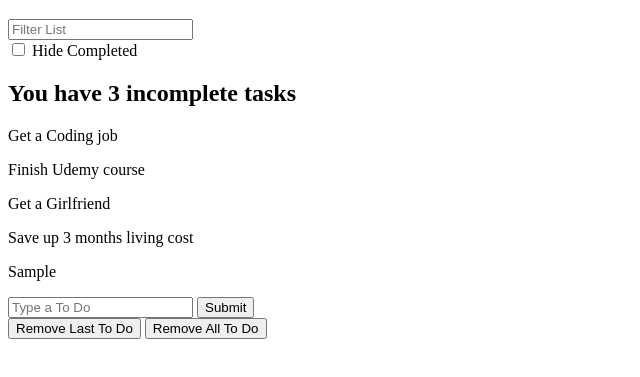
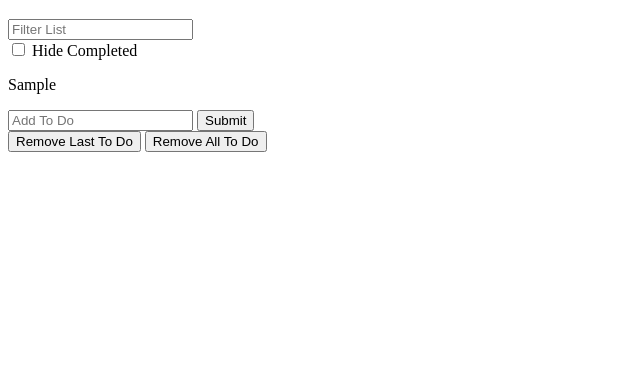
Before and after one commit to jordanwuuuu/UdemyAMBackups, a plain HTML site: page ToDo-filter-challenge/index.html in a window 1280 px wide. Both pictures are taken after typing "Sample" into the empty fields and a click on the button "Submit". Shown: the part 61-438 px from the top of the page, without its empty margins (0-640 px from the left). Drawn offline with Linux system fonts and the light colour scheme.

Commit message:
feat(UdemyNotesapp):30/05/21

```diff
--- a/ToDo-filter-challenge/index.html
+++ b/ToDo-filter-challenge/index.html
@@ -14,12 +14,13 @@
         <input type="checkbox" id="hide-completed"> Hide Completed
     </label>
     <div id='toDoList'></div>
-    <form id='addNewTodDoForm'>
-        <input type="text" placeholder="Type a To Do" name="newToDo">
+    <form id='addNewToDoForm'>
+        <input type="text" placeholder="Add To Do" name="newToDo">
         <button> Submit </button>
     </form>
     <button id='remove_last_note'>Remove Last To Do</button>
     <button id='remove_all_notes'>Remove All To Do</button>
+    <script src='to-dos-function.js'></script>
     <script src='to-do-app.js'></script>
 </body>
 <footer>
--- a/ToDo-filter-challenge/to-do-app.js
+++ b/ToDo-filter-challenge/to-do-app.js
@@ -1,87 +1,31 @@
-
-const arrayOfIncompleteToDos = [];
-
-const toDosList = [{
-    'title': 'Get a Coding job',
-    'completed': true
-}, {
-    'title': 'Finish Udemy course',
-    'completed': false
-}, {
-    'title': 'Get a Girlfriend',
-    'completed': true
-}, {
-    'title': 'Save up 3 months living cost',
-    'completed': false
-}]
+const toDoList = toDosInLocalStorage();
 
 const filters = {
     searchText: '',
     hideCompleted: false,
 };
 
-const renderToDos = function (toDosList, filters) {
-    const filteredToDos = toDosList.filter(function (todo) {
-        const searchTextMatch = todo.title.toLowerCase().includes(filters.searchText.toLowerCase());
-        const hideCompleted = !filters.completed || !todo.completed;
-        return searchTextMatch && hideCompleted;
-    })
+renderToDos(toDoList, filters);
 
-    const incompleteToDos = filteredToDos.filter(function (todo) {
-        return !todo.completed
-    });
-    document.querySelector('#toDoList').innerHTML = '';
-
-    const summaryOfTodos = document.createElement('h2')
-    summaryOfTodos.textContent = `You have ${incompleteToDos.length} incomplete tasks`;
-    document.querySelector('#toDoList').appendChild(summaryOfTodos);
-
-    filteredToDos.forEach(function (todos) {
-        const toDo = document.createElement('p')
-        toDo.textContent = todos.title
-        document.querySelector('#toDoList').appendChild(toDo)
-    })
-}
-
-renderToDos(toDosList, filters);
-
-document.querySelector('#addNewTodDoForm').addEventListener('submit', function (event) {
+document.querySelector('#addNewToDoForm').addEventListener('submit', function (event) {
     event.preventDefault();
     const value = event.target.elements.newToDo.value;
     const newItem = {
         'title': value,
         'completed': false
     };
-    toDosList.push(newItem);
-    renderToDos(toDosList, filters)
+    toDoList.push(newItem);
+    saveToDos();
+    renderToDos(toDoList, filters)
     event.target.elements.newToDo.value = '';
 })
 
 document.querySelector('#search-text').addEventListener('input', function (event) {
     filters.searchText = event.target.value;
-    console.log('>> Search text:', filters.searchText);
-    renderToDos(toDosList, filters)
+    renderToDos(toDoList, filters)
 })
 
 document.querySelector('#hide-completed').addEventListener('change', function (e) {
     filters.hideCompleted = e.target.checked;
-    renderToDos(toDosList, filters)
+    renderToDos(toDoList, filters)
 })
-
-// function renderAll() {
-//     allnotes();
-//     incompleteToDos();
-//     printIncompleteToDo();
-// }
-
-
-// function printIncompleteToDo() {
-//     document.querySelector('.incomplete-todo').appendChild(ICTD);
-// }
-
-// document.querySelector('#textInput').addEventListener('input', function (e) {
-//     filters.searchText = e.target.value;
-//  //   renderNotes(notes, filters);
-// })
-
-// renderAll()
--- /dev/null
+++ b/ToDo-filter-challenge/to-dos-function.js
@@ -0,0 +1,50 @@
+function toDosInLocalStorage() {
+    const savedToDos = localStorage.getItem('toDos')
+    if (savedToDos !== null) {
+        return JSON.parse(savedToDos);
+    } else {
+        return [];
+    }
+}
+
+function saveToDos() {
+    localStorage.setItem('toDos', JSON.stringify(toDoList));
+}
+
+// render app
+
+const renderToDos = function (toDoList, filters) {
+    const filteredToDos = toDoList.filter(function (todo) {
+        const searchTextMatch = todo.title.toLowerCase().includes(filters.searchText.toLowerCase());
+        const hideCompleted = !filters.completed || !todo.completed;
+        return searchTextMatch && hideCompleted;
+    })
+
+    const incompleteToDos = filteredToDos.filter(function (todo) {
+        return !todo.completed
+    });
+    document.querySelector('#toDoList').innerHTML = '';
+    document.querySelector('#toDoList').appendChild(generateSummaryOfIncompleteToDos(incompleteToDos));
+
+    document.querySelector('#toDoList').innerHTML = '';
+    filteredToDos.forEach(function (toDos) {
+        document.querySelector('#toDoList').appendChild(createToDoDOMElements(toDos));
+    })
+}
+
+// create To do DOM elements
+function createToDoDOMElements(toDos) {
+    const toDo = document.createElement('p')
+    if (toDos.title.length > 0) {
+        toDo.textContent = toDos.title
+    } else {
+        toDo.textContent = 'No Title'
+    }
+    return toDo;
+}
+
+function generateSummaryOfIncompleteToDos(incompleteToDos) {
+    const summaryOfToDos = document.createElement('h2');
+    summaryOfToDos.textContent = `You have ${incompleteToDos.length} incomplete tasks`;
+    return summaryOfToDos;
+}
```
Also changed, not shown: notes-app/index.html (+2 -1 lines), notes-app/notes-app.js (+12 -34 lines), notes-app/notes-functions.js (added, +32 -0 lines).
